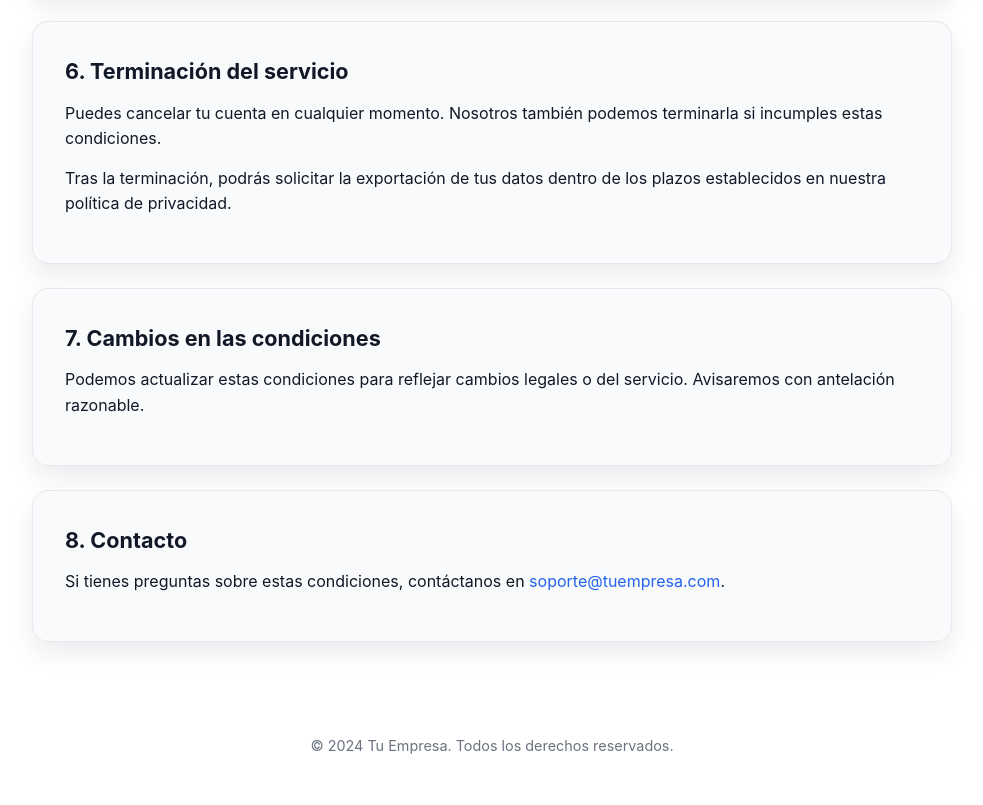
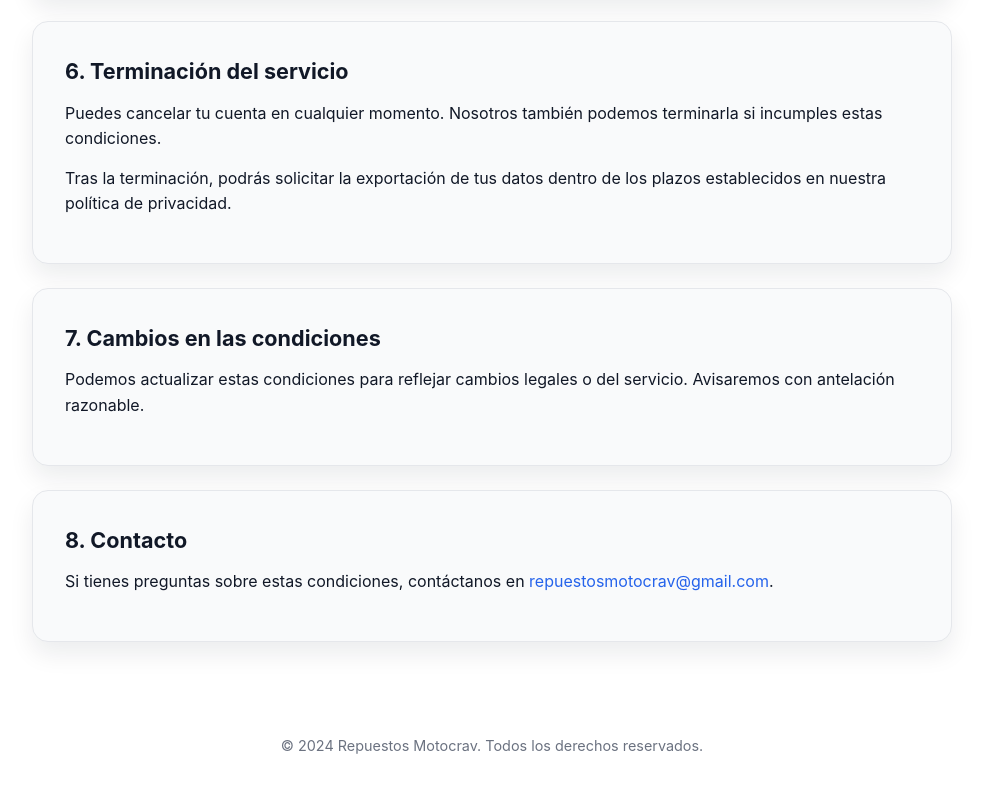
Before and after one commit to kcamposa/condicionesservicio, a plain HTML site: page index.html in a window 1280 px wide. Shown: the part 1679-2484 px from the top of the page, without its empty margins (148-1131 px from the left). Drawn offline with Linux system fonts and the light colour scheme.

Commit message:
cambio de la informacion

```diff
--- a/index.html
+++ b/index.html
@@ -126,7 +126,7 @@
     <section class="card">
       <div class="meta">
         <span><strong>Vigente desde:</strong> 1 de noviembre de 2024</span>
-        <span><strong>Contacto:</strong> soporte@tuempresa.com</span>
+        <span><strong>Contacto:</strong>repuestosmotocrav@gmail.com</span>
       </div>
       <p class="highlight">
         Al utilizar nuestro servicio, aceptas estas condiciones. Si no estás de acuerdo, por favor no continúes usando la plataforma.
@@ -187,12 +187,12 @@
 
     <section class="card">
       <h2>8. Contacto</h2>
-      <p>Si tienes preguntas sobre estas condiciones, contáctanos en <a href="mailto:soporte@tuempresa.com">soporte@tuempresa.com</a>.</p>
+      <p>Si tienes preguntas sobre estas condiciones, contáctanos en <a href="mailto:repuestosmotocrav@gmail.com">repuestosmotocrav@gmail.com</a>.</p>
     </section>
   </main>
 
   <footer>
-    © 2024 Tu Empresa. Todos los derechos reservados.
+    © 2024 Repuestos Motocrav. Todos los derechos reservados.
   </footer>
 </body>
 </html>
```
